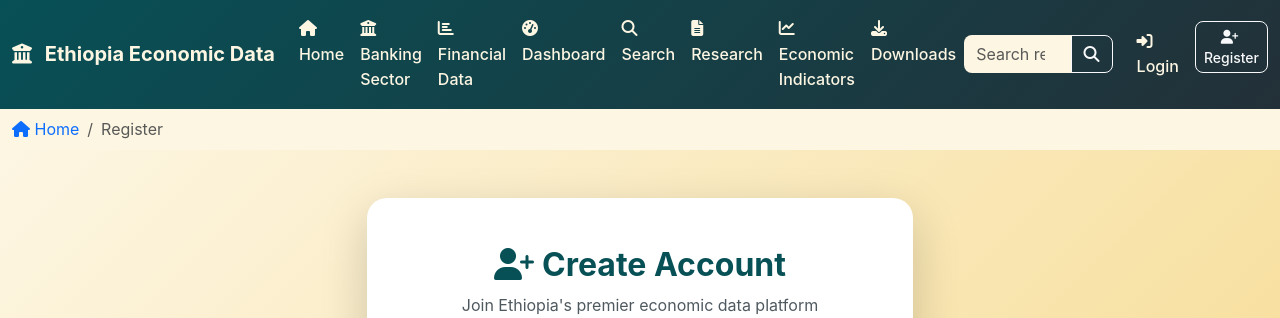
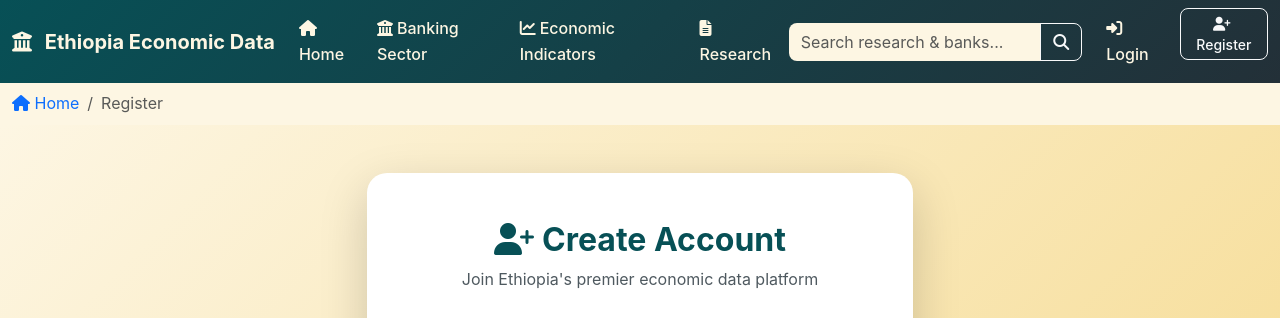
Before and after one commit to abela-21/ethiopia-financial-data, a Flask app: page /auth/register in a window 1280 px wide. Shown: the top 318 px of the page. Run offline with Flask 3, Linux system fonts and the light colour scheme; parts of the project's set-up code (start-up, migrations or seed data) failed here and were passed over; some libraries are stand-ins or nearby versions.

Commit message:
Secure key pages and add navigation links for logged-in users
Implements login_required decorator for routes and updates navbar based on user authentication status.

Replit-Commit-Author: Agent
Replit-Commit-Session-Id: d90c0c0e-a632-408f-8798-0d23c952e810
Replit-Commit-Screenshot-Url: https://storage.googleapis.com/screenshot-production-us-central1/2f368adc-7e52-4124-b315-06ff67783e08/5002996b-5da2-4c16-a51b-c78818c8bf10.jpg

```diff
--- a/routes.py
+++ b/routes.py
@@ -1,4 +1,5 @@
 from flask import Blueprint, render_template, request, redirect, url_for, flash, session, jsonify
+from flask_login import login_required, current_user
 from models import Company, Stock, Financial, MacroIndicators, Bank, ResearchDocument, EconomicSector, db
 from sqlalchemy import func, desc
 from datetime import datetime, timedelta
@@ -243,6 +244,7 @@ def search_companies_api():
         return jsonify([])
 
 @main_bp.route('/dashboard')
+@login_required
 def dashboard():
     """User personalized dashboard"""
     # Create a mock user context for testing
@@ -255,6 +257,7 @@ def dashboard():
     return render_template('dashboard.html', current_user=g.current_user)
 
 @main_bp.route('/search')
+@login_required
 def search():
     """Advanced search and filtering interface"""
     return render_template('search.html')
@@ -307,6 +310,7 @@ def research():
         return render_template('research.html', research_stats={})
 
 @main_bp.route('/financial-data')
+@login_required
 def financial_data():
     """Financial data downloads page for Ethiopian listed companies"""
     try:
--- a/templates/components/navbar.html
+++ b/templates/components/navbar.html
@@ -27,12 +27,26 @@
                     </a>
                 </li>
                 <li class="nav-item">
+                    <a class="nav-link {{ 'active' if request.endpoint == 'main.macro' }}"
+                       href="{{ url_for('main.macro') }}">
+                        <i class="fas fa-chart-line me-1"></i>Economic Indicators
+                    </a>
+                </li>
+                <li class="nav-item">
+                    <a class="nav-link {{ 'active' if request.endpoint == 'main.research' }}"
+                       href="{{ url_for('main.research') }}">
+                        <i class="fas fa-file-alt me-1"></i>Research
+                    </a>
+                </li>
+
+                {% if session.user_id %}
+                <!-- Authenticated User Menu -->
+                <li class="nav-item">
                     <a class="nav-link {{ 'active' if request.endpoint == 'main.financial_data' }}"
                        href="{{ url_for('main.financial_data') }}">
                         <i class="fas fa-chart-bar me-1"></i>Financial Data
                     </a>
                 </li>
-
                 <li class="nav-item">
                     <a class="nav-link {{ 'active' if request.endpoint == 'main.dashboard' }}"
                        href="{{ url_for('main.dashboard') }}">
@@ -42,19 +56,7 @@
                 <li class="nav-item">
                     <a class="nav-link {{ 'active' if request.endpoint == 'main.search' }}"
                        href="{{ url_for('main.search') }}">
-                        <i class="fas fa-search me-1"></i>Search
-                    </a>
-                </li>
-                <li class="nav-item">
-                    <a class="nav-link {{ 'active' if request.endpoint == 'main.research' }}"
-                       href="{{ url_for('main.research') }}">
-                        <i class="fas fa-file-alt me-1"></i>Research
-                    </a>
-                </li>
-                <li class="nav-item">
-                    <a class="nav-link {{ 'active' if request.endpoint == 'main.macro' }}"
-                       href="{{ url_for('main.macro') }}">
-                        <i class="fas fa-chart-line me-1"></i>Economic Indicators
+                        <i class="fas fa-search me-1"></i>Advanced Search
                     </a>
                 </li>
                 <li class="nav-item">
@@ -63,6 +65,7 @@
                         <i class="fas fa-download me-1"></i>Downloads
                     </a>
                 </li>
+                {% endif %}
             </ul>
 
             <!-- Search Bar -->
```
